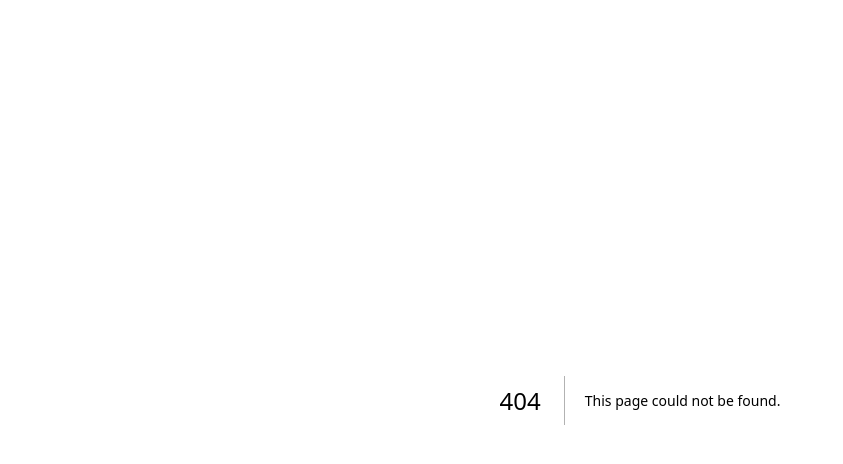
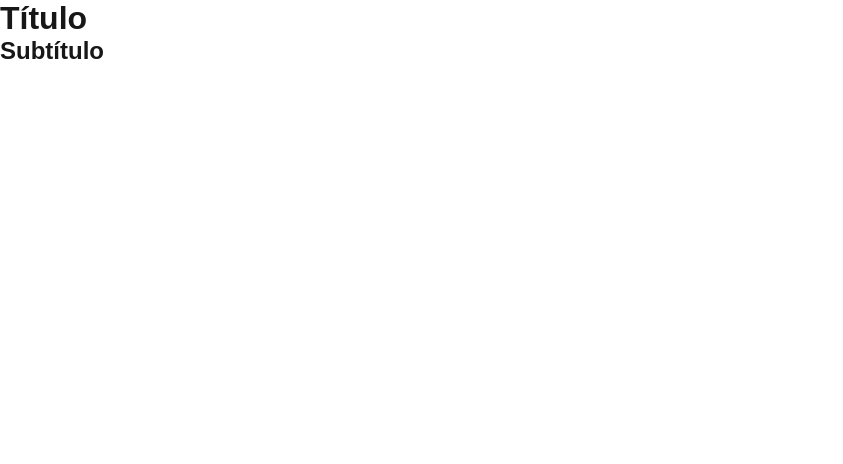
Before and after one commit to brunotoshiaki/nextjs, a Next.js app in the folder exercicios/: page /basicos/usandoTitulo in a window 1280 px wide. Before the commit this address had no page. Shown: the top 464 px of the page, without its empty margins (0-843 px from the left). Built offline with nearby package versions, Linux system fonts and the light colour scheme.

Commit message:
Usando componente

```diff
--- /dev/null
+++ b/exercicios/components/Titulo.jsx
@@ -0,0 +1,8 @@
+export default function Titulo() {
+    return (
+        <>
+            <h1>Título</h1>
+            <h2>Subtítulo</h2>
+        </>
+    )
+}
--- /dev/null
+++ b/exercicios/pages/basicos/Teste.jsx
@@ -0,0 +1,3 @@
+export default function teste(){
+    return <h1>Teste</h1>
+}
--- /dev/null
+++ b/exercicios/pages/basicos/usandoTitulo.jsx
@@ -0,0 +1,8 @@
+import Titulo from '../../components/Titulo'
+export default function usandoTitulo(){
+    return (
+        <div>
+         <Titulo />
+        </div>
+    )
+}
```
